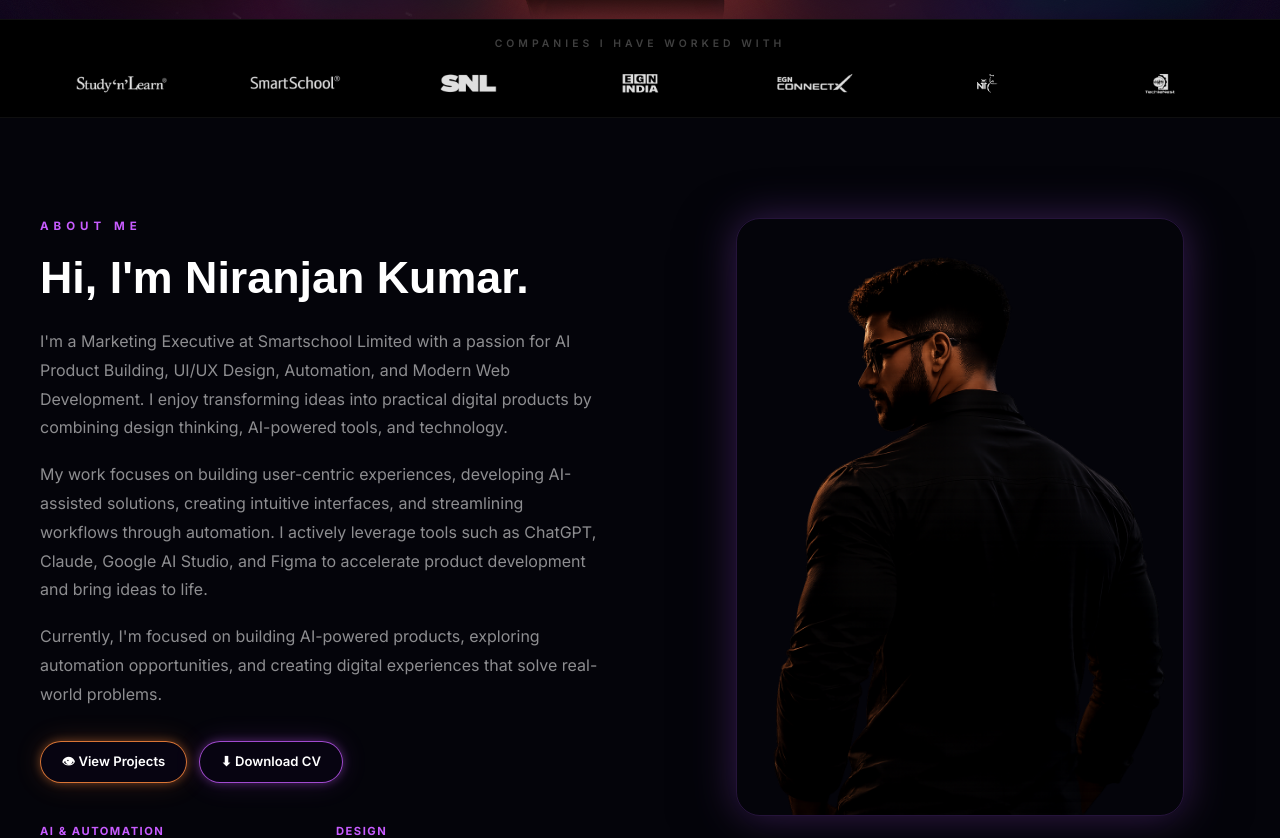
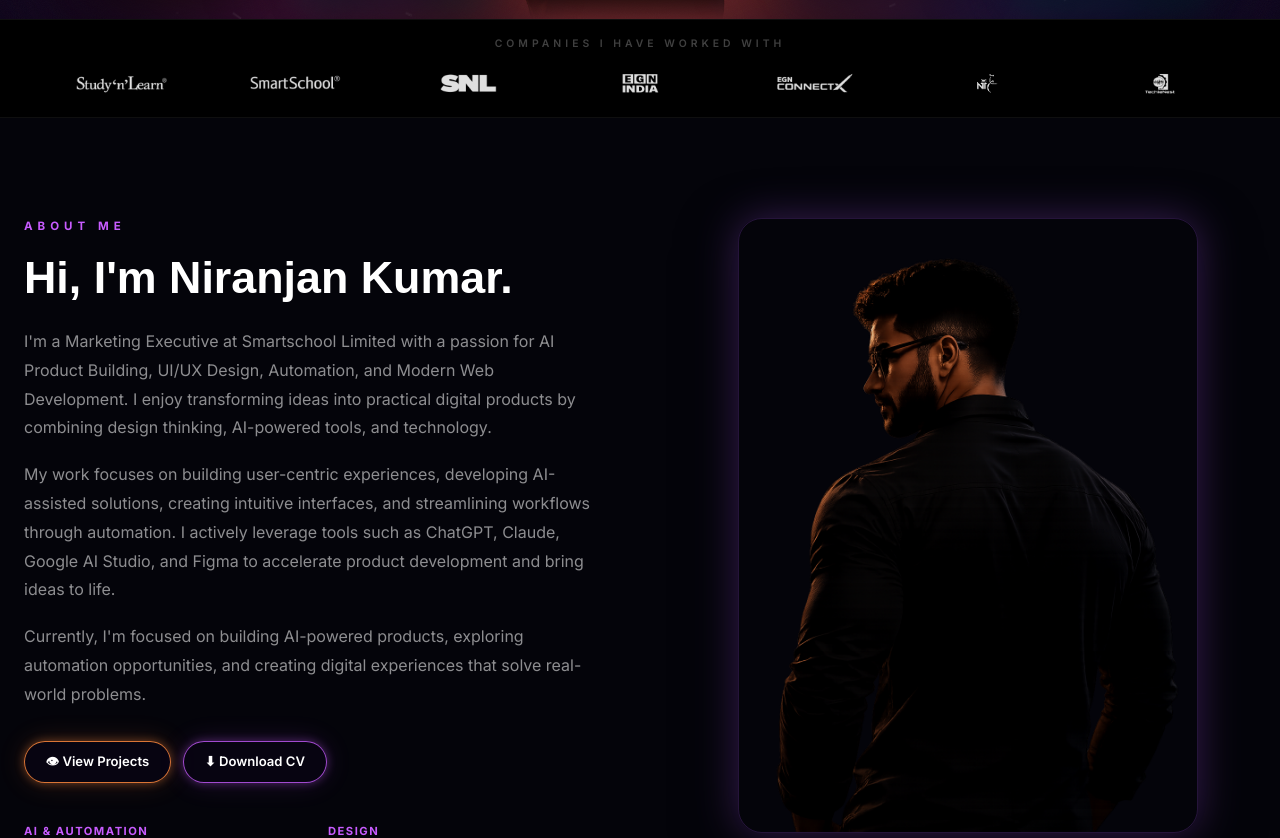
Before and after one commit to niranjan910/niranjan910, a Next.js app: page / in a window 1280 px wide. Shown: the part 1141-1979 px from the top of the page. Built offline with nearby package versions, Linux system fonts and the light colour scheme; a web font is replaced by a local one.

Commit message:
About section: spread content edge to edge

```diff
--- a/src/components/sections/AboutSection.tsx
+++ b/src/components/sections/AboutSection.tsx
@@ -10,8 +10,8 @@ const skills = [
 
 export default function AboutSection() {
   return (
-    <section id="about" style={{background:"#04040a",padding:"100px 40px",position:"relative",zIndex:10}}>
-      <div style={{maxWidth:"1200px",margin:"0 auto",display:"grid",gridTemplateColumns:"1fr 1fr",gap:"5rem",alignItems:"start"}}>
+    <section id="about" style={{background:"#04040a",padding:"100px 0",position:"relative",zIndex:10}}>
+      <div style={{maxWidth:"1500px",margin:"0 auto",display:"grid",gridTemplateColumns:"1fr 1fr",gap:"5rem",alignItems:"start",padding:"0 24px"}}>
 
         {/* ── Left: text ── */}
         <div>
```
